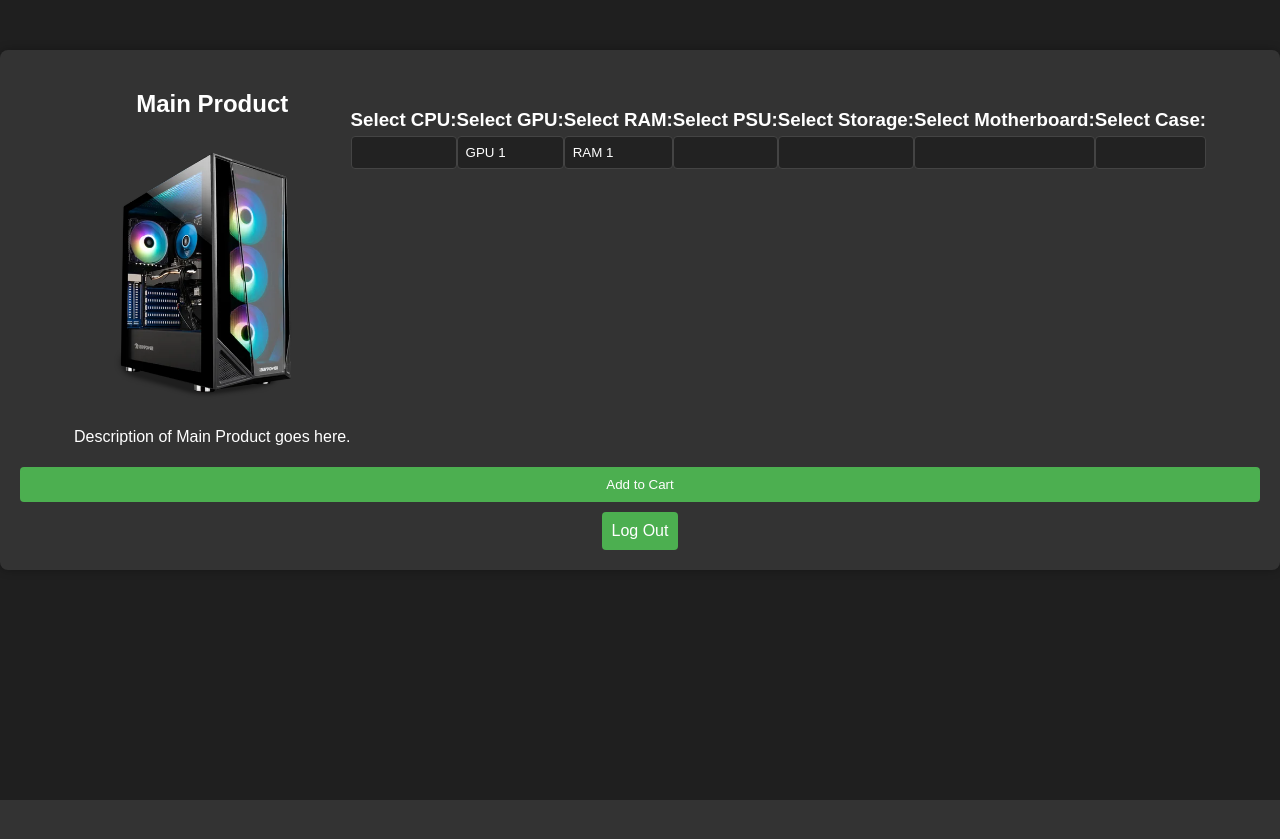
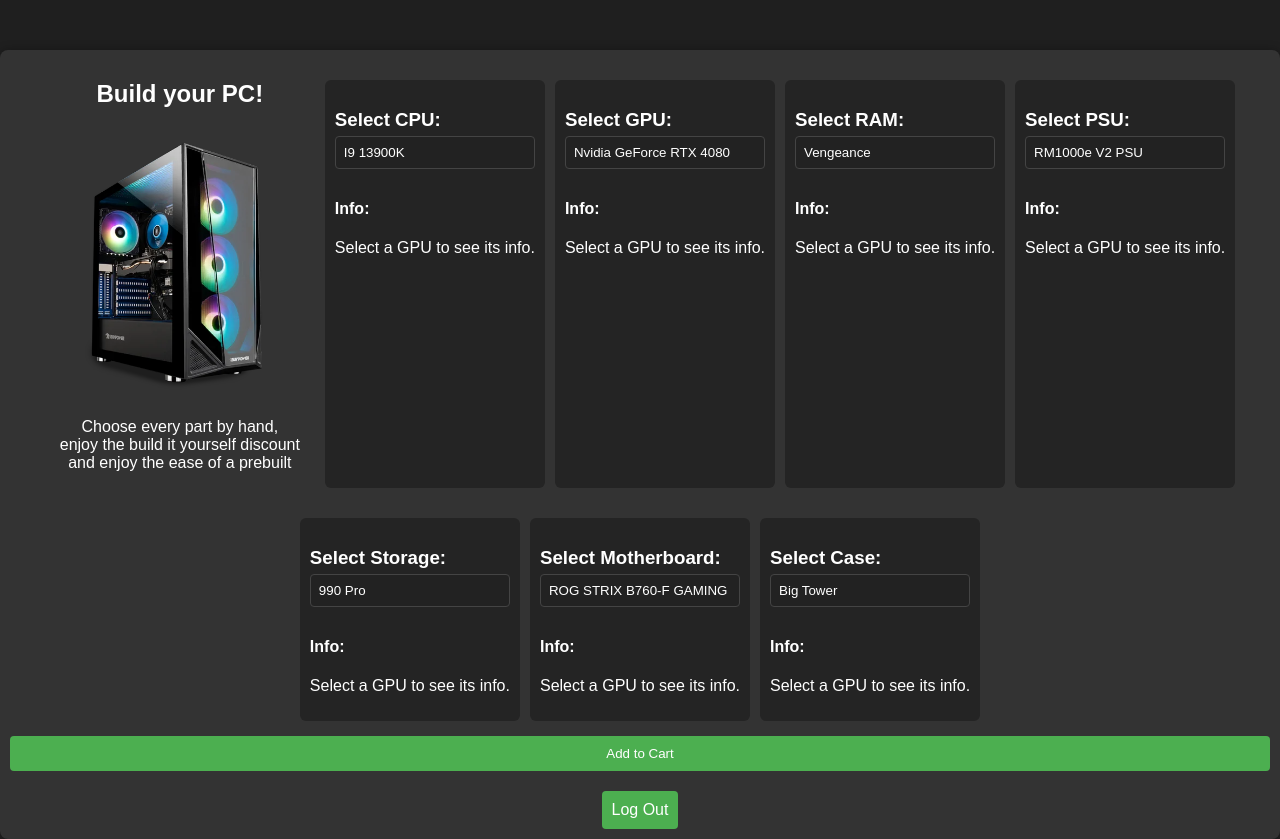
Before and after one commit to The-Robby/Robby-s-Prebuilts-End-Year-Project-, a Flask app: page /dashboard in a window 1280 px wide. Before the commit the page ends 800 px from the top, so only its background shows below. Run offline with Flask 3, Linux system fonts and the light colour scheme; the visitor is signed in with stand-in values (Sample User, id 1); lists and menus that the app fills with data are empty.

Commit message:
Did alot with dashboard and added functionality

```diff
--- a/app.py
+++ b/app.py
@@ -2,27 +2,22 @@
 import storing_password as sp
 import data_functions as df
 
+# -----------------------------------------------------------------------------------------GLOBALS--------------------------------------------------------------------------------
 app = Flask(__name__, static_folder="static") #creates a Flask application instance named app
 app.secret_key = 'your_secret_key'
 
+ram = df.info_catcher_in_dictionary('ram')
+ram_info = [{key: ram_dict[key] for key in ('id', 'name', 'prijs')} for ram_dict in ram]
 
-# @app.route("/")
-# def index():
-#     # Sending the index.html file as response
-#     return render_template("index.html")
-
-# @app.route('/login', methods=['POST'])
-# def login():
-#     username = request.form.get('username')
-#     password = request.form.get('password')
-#     print(sp.check_password(sp.get_userID(username),password))
-
-#     # You can return a response or redirect to another page
-#     return "Login successful!"
-
-# @app.route("/register")
-# def register():
-#     return render_template("register.html")
+components = {
+    'cpu': df.getIdAndNamesFromTable('cpu'),
+    'gpu': df.getIdAndNamesFromTable('gpu'),
+    'ram': ram_info,
+    'psu': df.getIdAndNamesFromTable('psu'),
+    'storage': df.getIdAndNamesFromTable('opslag'),
+    'mom': df.getIdAndNamesFromTable('moederbord'),
+    'case': df.getIdAndNamesFromTable('behuizing')
+}
 
 # -----------------------------------------------------------------------------------------INDEX.HTML--------------------------------------------------------------------------------
 @app.route("/")
@@ -74,39 +69,6 @@
         return render_template('dashboard.html', account=account)
     return redirect(url_for('login'))
 
-
-
-
-# @app.route('/registered', methods=['POST'])
-# def registered():
-#     if request.method == "POST":
-#         new_username = request.form.get("new-username")
-#         new_password = request.form.get("new-password")
-#         confirm_password = request.form.get("confirm-password")
-
-#         if new_password != confirm_password:
-#             return f"Registration successful for user: {new_username}"
-#         else:
-#             return "Registration failed."
-
-# @app.route("/about")
-# def about():
-#     # Sending the about.html file as response
-#     return render_template("about.html")
-
-# @app.route("/contact")
-# def contact():
-#     # Sending the contact.html file as response
-#     return render_template("contact.html")
-cpudata = df.getDataFromTable('cpu')
-cpudict = [{'id': i+1, 'name':row[1]} for i, row in enumerate(cpudata)]
-
-components = {
-    'cpu': [cpudict],
-    'gpu': [{'id': 1, 'name': 'GPU 1'}, {'id': 2, 'name': 'GPU 2'}],
-    'ram': [{'id': 1, 'name': 'RAM 1'}, {'id': 2, 'name': 'RAM 2'}]
-}
-
 @app.route('/get_options/<component>')
 def get_options(component):
     # Fetch options for the specified component
@@ -115,15 +77,7 @@
     else:
         return jsonify([])
 
+
+
 if __name__ == "__main__":
     app.run(debug=True)
-
-
-'''
-app.run(debug=True) is a method call that starts the Flask development server. Here's a breakdown:
-
-- app: This refers to the Flask application instance that you created earlier using Flask(__name__).
-- run(): This is a method provided by the Flask application instance to run the development server.
-- debug=True: This is an argument passed to the run() method. When debug is set to True, Flask runs the application in debug mode.
-            Debug mode provides helpful features such as interactive debugger and reloader, which automatically restarts the server when you make changes to your code.
-'''
--- a/static/style.css
+++ b/static/style.css
@@ -123,6 +123,9 @@
 
 .component-selection {
     margin-top: 20px;
+    background-color: #242424;
+    padding: 10px;
+    border-radius: 6px;
 }
 
 .component-selection h3 {
@@ -158,13 +161,14 @@
     display: flex;
     flex-wrap: wrap;
     justify-content: center;
-    padding: 20px;
+    padding: 10px;
     background-color: #333;
     border-radius: 8px;
     box-shadow: 0 0 10px rgba(0, 0, 0, 0.3);
     max-width: 1500px; /* Adjust as needed */
     margin: 0 auto;
     margin-top: 50px;
+    gap: 10px;
 }
 
 .password-toggle {
--- a/templates/dashboard.html
+++ b/templates/dashboard.html
@@ -9,73 +9,76 @@
 <body>
 
     <div class="product-container">
-        <!-- Main Product -->
         <div class="product">
-            <h2>Main Product</h2>
+            <h2>Build your PC!</h2>
             <img src="{{ url_for('static', filename='images/gamingdesktop.png') }}" alt="Main Product" height="270">
-            <p>Description of Main Product goes here.</p>
+            <p>Choose every part by hand, <br>enjoy the build it yourself discount <br>and enjoy the ease of a prebuilt</p>
         </div>
 
-        <!-- Component selection dropdown for CPU -->
         <div class="component-selection">
             <h3>Select CPU:</h3>
             <select id="cpu-select">
-                <!-- Options will be dynamically populated here -->
+
             </select>
+            <h4>Info:</h4>
+            <p id="cpu-info">Select a GPU to see its info.</p>
         </div>
 
-        <!-- Component selection dropdown for GPU -->
         <div class="component-selection">
             <h3>Select GPU:</h3>
             <select id="gpu-select">
-                <!-- Options will be dynamically populated here -->
+
             </select>
+            <h4>Info:</h4>
+            <p id="gpu-info">Select a GPU to see its info.</p>
         </div>
 
-        <!-- Component selection dropdown for RAM -->
         <div class="component-selection">
             <h3>Select RAM:</h3>
             <select id="ram-select">
-                <!-- Options will be dynamically populated here -->
+
             </select>
+            <h4>Info:</h4>
+            <p id="info">Select a GPU to see its info.</p>
         </div>
 
-                <!-- Component selection dropdown for RAM -->
         <div class="component-selection">
             <h3>Select PSU:</h3>
-            <select id="ram-select">
-                <!-- Options will be dynamically populated here -->
+            <select id="psu-select">
+
             </select>
+            <h4>Info:</h4>
+            <p id="psu-info">Select a GPU to see its info.</p>
         </div>
 
-                <!-- Component selection dropdown for RAM -->
         <div class="component-selection">
             <h3>Select Storage:</h3>
-            <select id="ram-select">
-                <!-- Options will be dynamically populated here -->
+            <select id="storage-select">
+
             </select>
+            <h4>Info:</h4>
+            <p id="storage-info">Select a GPU to see its info.</p>
         </div>
 
-                <!-- Component selection dropdown for RAM -->
         <div class="component-selection">
             <h3>Select Motherboard:</h3>
-            <select id="ram-select">
-                <!-- Options will be dynamically populated here -->
+            <select id="mom-select">
+
             </select>
+            <h4>Info:</h4>
+            <p id="mom-info">Select a GPU to see its info.</p>
         </div>
 
-                <!-- Component selection dropdown for RAM -->
         <div class="component-selection">
             <h3>Select Case:</h3>
-            <select id="ram-select">
-                <!-- Options will be dynamically populated here -->
+            <select id="case-select">
+
             </select>
+            <h4>Info:</h4>
+            <p id="info">Select a GPU to see its info.</p>
         </div>
 
 
-        <!-- Repeat for other components (RAM, Storage, etc.) -->
-
-        <!-- Add to Cart Button -->
         <button>Add to Cart</button>
         <a href="logout">Log Out</a>
     </div>
@@ -92,23 +95,31 @@
                         const optionElem = document.createElement('option');
                         optionElem.value = option.id;
                         optionElem.textContent = option.name;
+                        optionElem.setAttribute('data-prijs', option.prijs);
                         select.appendChild(optionElem);
                     });
+                    // Update info element with the price of the first option
+
                 })
                 .catch(error => console.error(`Error fetching options for ${component}:`, error));
         }
+
+        document.getElementById('ram-select').addEventListener('change', function() {
+            var selectedOption = this.options[this.selectedIndex];
+            var prijs = selectedOption.getAttribute('data-prijs');
+            document.getElementById('info').innerText = prijs;
+        });
 
         // Fetch options for each component on page load
         fetchOptions('cpu', 'cpu-select');
         fetchOptions('gpu', 'gpu-select');
         fetchOptions('ram', 'ram-select');
+        fetchOptions('psu', 'psu-select');
+        fetchOptions('storage', 'storage-select');
+        fetchOptions('mom', 'mom-select');
+        fetchOptions('case', 'case-select');
 
-        // Event listeners for component selection change (if needed)
-        // You can add event listeners to update options when the selection changes
-        // Example:
-        // document.getElementById('cpu-select').addEventListener('change', function() {
-        //     fetchOptions('cpu', 'cpu-select');
-        // });
+
     </script>
 </body>
 </html>
```
Also changed, not shown: data_functions.py (+69 -4 lines), test.py (+20 -1 lines).
